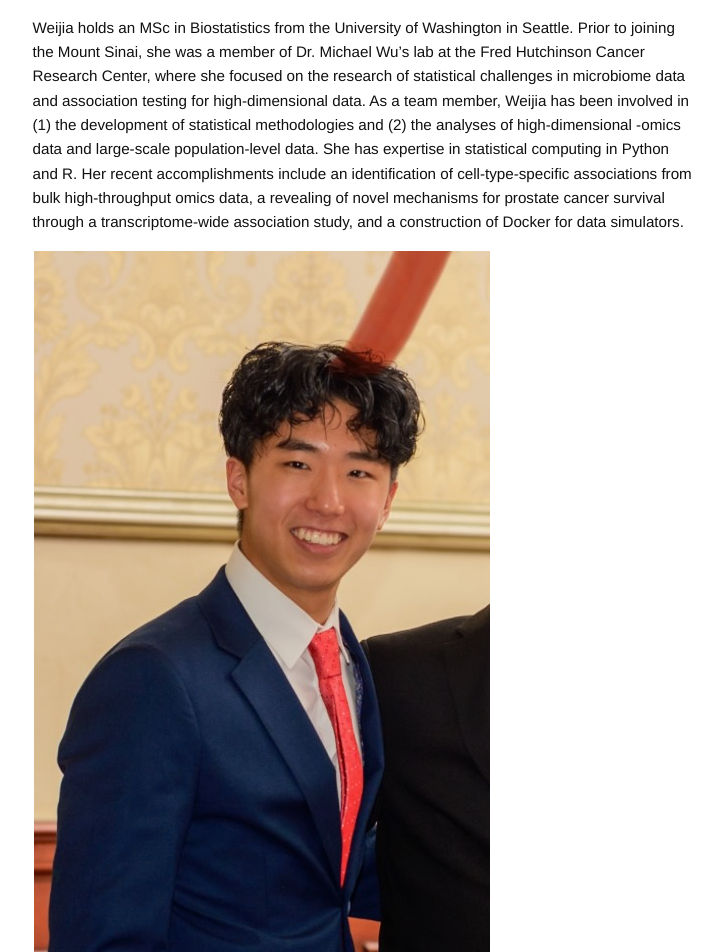
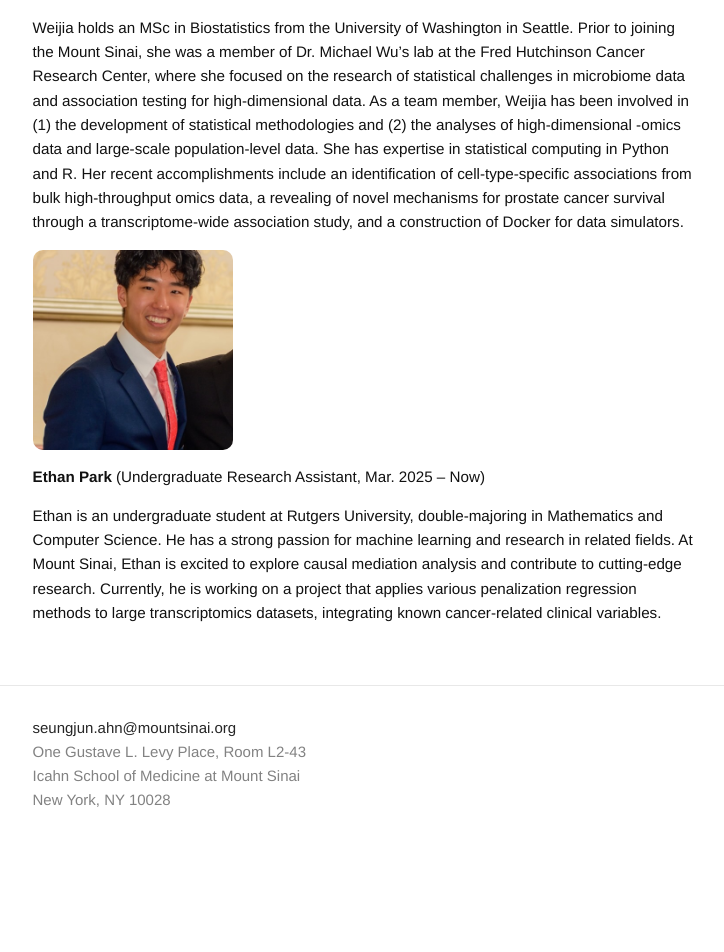
Before and after one commit to sjahnn/sjahnn.github.io, a Jekyll site: the page built from team.md, in a window 1280 px wide. Shown: the part 477-1429 px from the top of the page, without its empty margins (275-999 px from the left). Built offline with Jekyll 4.4.1, drawn with Linux system fonts in a browser that asks for light colours; after the commit the page ends 1349 px from its top, so only the background shows below that.

Commit message:
Update team.md

```diff
--- a/team.md
+++ b/team.md
@@ -10,7 +10,8 @@ permalink: /team/
 Weijia holds an MSc in Biostatistics from the University of Washington in Seattle. Prior to joining the Mount Sinai, she was a member of Dr. Michael Wu's lab at the Fred Hutchinson Cancer Research Center, where she focused on the research of statistical challenges in microbiome data and association testing for high-dimensional data. As a team member, Weijia has been involved in (1) the development of statistical methodologies and (2) the analyses of high-dimensional -omics data and large-scale population-level data. She has expertise in statistical computing in Python and R. Her recent accomplishments include an identification of cell-type-specific associations from bulk high-throughput omics data, a revealing of novel mechanisms for prostate cancer survival through a transcriptome-wide association study, and a construction of Docker for data simulators.
 
 
-{% include image.html url="/images/EPark_Profile.jpeg" width=200px height=200px %}
+<img src="/images/EPark_Profile.jpeg" alt="EPark Profile"
+     style="width: 200px; height: 200px; object-fit: cover; border-radius: 10px;">
 
 **Ethan Park** (Undergraduate Research Assistant, Mar. 2025 -- Now)
 
```
